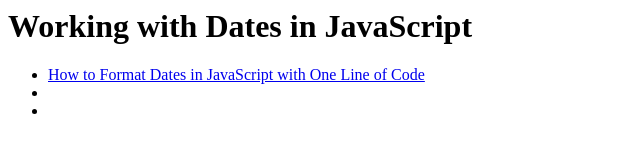
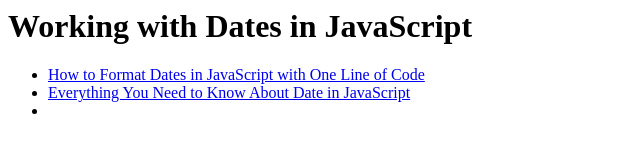
Before and after one commit to yugmani/js-date-format, a plain HTML site: page index.html in a window 1280 px wide. Shown: the whole page, without its empty margins (0-640 px from the left). Drawn offline with Linux system fonts and the light colour scheme.

Commit message:
timezone information

```diff
--- a/index.html
+++ b/index.html
@@ -1,23 +1,27 @@
 <html>
+
 <head>
   <meta charset="UTF-8" />
 
   <!-- <link rel="stylesheet" type="text/css" href="styles.css"> -->
 </head>
+
 <body>
   <div class="container">
     <h1>Working with Dates in JavaScript</h1>
     <ul>
       <li>
-          <a
-            href="https://www.freecodecamp.org/news/how-to-format-dates-in-javascript/"
-            >How to Format Dates in JavaScript with One Line of Code</a
-          >
+        <a href="https://www.freecodecamp.org/news/how-to-format-dates-in-javascript/">How to Format Dates in JavaScript
+          with One Line of Code</a>
       </li>
-        <li></li>
+      <li>
+        <a href="https://css-tricks.com/everything-you-need-to-know-about-date-in-javascript/">Everything You Need to
+          Know About Date in JavaScript</a>
+      </li>
       <li></li>
     </ul>
   </div>
   <script src="script.js"></script>
 </body>
+
 </html>
```
Also changed, not shown: date-format.js (added, +12 -0 lines), script.js (+6 -6 lines). Lines whose indentation alone changed are shown as unchanged.
